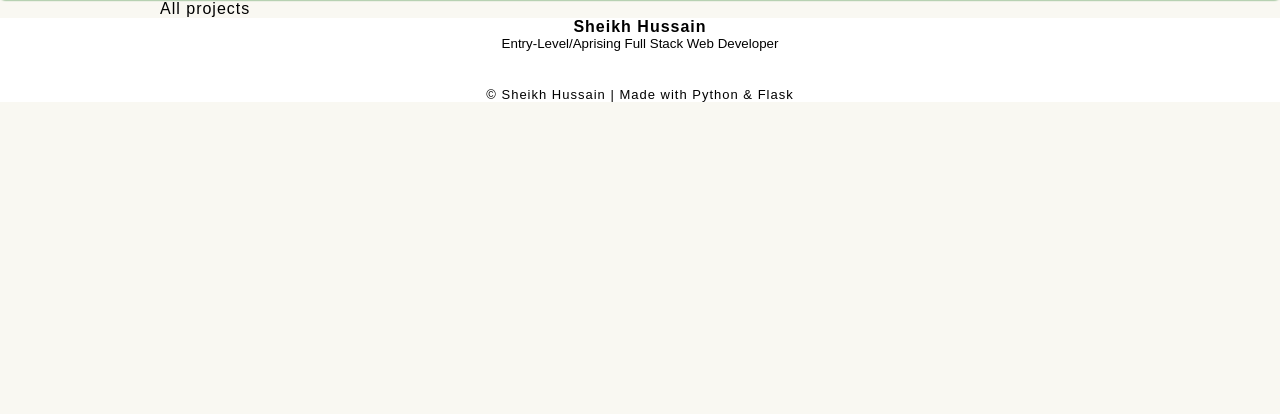
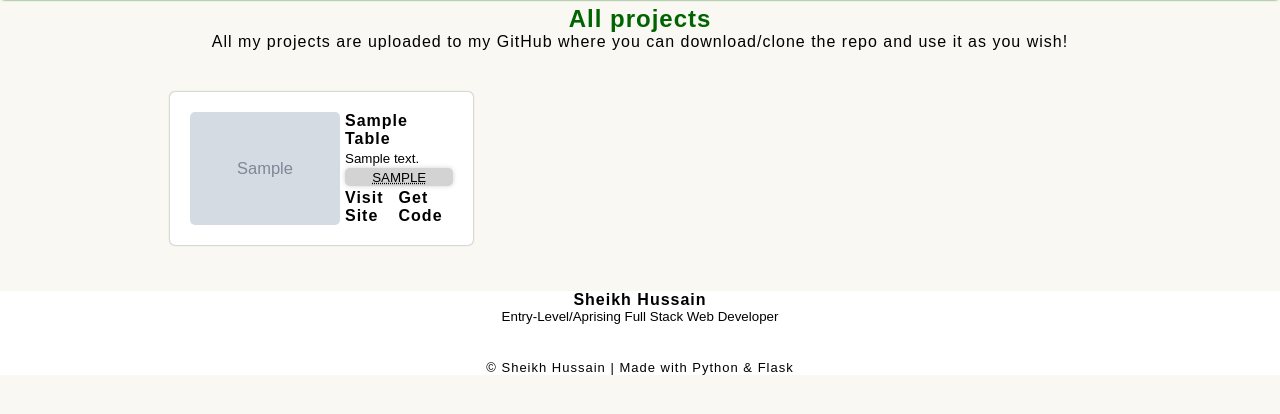
Before and after one commit to Sheikh-H/Sheikh-Hussain, a Flask app: template templates/all-projects.html in a window 1280 px wide. Shown: the part 100-514 px from the top of the page. Run offline with Flask 3, Linux system fonts and the light colour scheme; tables that the repository leaves empty hold one stand-in row (values such as "Sample post"); the template is opened without the code that fills it: values that come from a table or form of the project are taken from there, most other values are stand-ins (such as "Sample title", 1, 10 or a date in 2020); grey boxes marked "Sample" are stand-in pictures; some libraries are stand-ins or nearby versions; some web fonts are replaced.

Commit message:
projects page added

```diff
--- a/database/models/projects_table.py
+++ b/database/models/projects_table.py
@@ -12,13 +12,13 @@ class Project(db.Model):
     image_url: Mapped[str | None] = mapped_column(
         String(), nullable=True, default="https://placehold.net/600x600.png"
     )
-    title: Mapped[str] = mapped_column(String(100), nullable=False)
-    description: Mapped[str] = mapped_column(String(255), nullable=False)
+    title: Mapped[str] = mapped_column(String(50), nullable=False)
+    description: Mapped[str] = mapped_column(String(100), nullable=False)
     github: Mapped[str] = mapped_column(String(), nullable=False)
     live: Mapped[str | None] = mapped_column(String(), nullable=True)
     tags: Mapped[str | None] = mapped_column(String(), nullable=True)
     featured: Mapped[int] = mapped_column(Integer(), nullable=False, default=0)
-    completed: Mapped[date] = mapped_column(Date(), nullable=False)
+    completed: Mapped[date | None] = mapped_column(Date(), nullable=True)
     added: Mapped[datetime] = mapped_column(
         DateTime(timezone=True),
         nullable=False,
--- a/database/models/skills_table.py
+++ b/database/models/skills_table.py
@@ -10,6 +10,7 @@ class Skill(db.Model):
     __tablename__ = "Skills_Table"
     skill_id: Mapped[int] = mapped_column(primary_key=True)
     skill: Mapped[str] = mapped_column(String(50), nullable=False)
+    description: Mapped[str | None] = mapped_column(String(), nullable=True)
     duration: Mapped[int] = mapped_column(Integer(), nullable=False)
     added: Mapped[datetime] = mapped_column(
         DateTime(timezone=True),
--- a/static/css/home-page/intro-section.css
+++ b/static/css/home-page/intro-section.css
@@ -91,7 +91,7 @@
     flex-direction: column;
     justify-content: center;
     gap: 40px;
-    height: 85vh;
+    height: 70vh;
     width: 100%;
   }
 
--- a/static/css/home-page/skills-section.css
+++ b/static/css/home-page/skills-section.css
@@ -67,7 +67,8 @@
 /* Tablet */
 @media screen and (min-width: 700px) and (max-width: 999px) {
   .skills {
-    grid-template-columns: repeat(3, 1fr);
+    display: grid;
+    grid-template-columns: repeat(2, 1fr);
   }
 }
 
@@ -75,7 +76,7 @@
 @media screen and (min-width: 1000px) {
   .skills {
     display: grid;
-    grid-template-columns: repeat(4, 1fr);
+    grid-template-columns: repeat(2, 1fr);
     flex-direction: column;
     gap: 10px;
     padding: 5px;
--- /dev/null
+++ b/static/css/projects-page/projects-page.css
@@ -0,0 +1,81 @@
+.all-projects-section {
+  text-align: center;
+  padding: 5px;
+}
+
+.projects-grid {
+  display: flex;
+  flex-direction: column;
+  gap: 15px;
+  padding: 5px;
+}
+
+.project-item {
+  background-color: var(--colour-surface);
+  box-shadow: var(--shadow-medium);
+  border-radius: 5px;
+  display: flex;
+  padding: 5px;
+  gap: 5px;
+}
+
+.project-item:hover {
+  border: 1px solid var(--colour-secondary);
+}
+
+.project-item img {
+  width: 150px;
+  border-radius: 5px;
+}
+
+.project-description {
+  text-align: left;
+  display: flex;
+  flex-direction: column;
+  justify-content: space-between;
+  width: 100%;
+}
+
+.project-tags2 {
+  background-color: var(--colour-grey-light);
+  display: flex;
+  align-items: center;
+  justify-content: center;
+  border-radius: 5px;
+  box-shadow: 0 0 5px lightgrey;
+  gap: 10px;
+}
+
+/* Tablet */
+
+@media screen and (min-width: 700px) and (max-width: 999px) {
+  .projects-grid {
+    display: grid;
+    grid-template-columns: repeat(2, 1fr);
+    gap: 15px;
+    padding: 5px;
+  }
+  .project-item {
+    background-color: var(--colour-surface);
+    box-shadow: var(--shadow-medium);
+    padding: 10px;
+    border-radius: 5px;
+  }
+}
+
+/* Desktop */
+
+@media screen and (min-width: 1000px) {
+  .projects-grid {
+    display: grid;
+    grid-template-columns: repeat(3, 1fr);
+    gap: 15px;
+    padding: 5px;
+  }
+  .project-item {
+    background-color: var(--colour-surface);
+    box-shadow: var(--shadow-medium);
+    padding: 20px;
+    border-radius: 5px;
+  }
+}
--- a/static/css/styles.css
+++ b/static/css/styles.css
@@ -16,3 +16,5 @@
 @import url("./home-page/skills-section.css");
 @import url("./home-page/projects-section.css");
 @import url("./home-page/contact-section.css");
+
+@import url("./projects-page/projects-page.css");
--- a/static/js/components/hidden.js
+++ b/static/js/components/hidden.js
@@ -3,6 +3,8 @@ const intro = document.querySelector(".intro-section");
 const projects = document.querySelectorAll(".project");
 const contact = document.querySelector(".contact-section");
 const skills = document.querySelectorAll(".skill-card");
+const skillCards = document.querySelectorAll(".skill-card");
+const projectCards = document.querySelectorAll(".project-item");
 
 const observer = new IntersectionObserver(
   (entries) => {
@@ -17,10 +19,13 @@ const observer = new IntersectionObserver(
   },
 );
 
+if (intro) {
   observer.observe(intro);
+}
+
+if (about) {
   observer.observe(about);
-
-const skillCards = document.querySelectorAll(".skill-card");
+}
 
 const skillObserver = new IntersectionObserver(
   (entries) => {
@@ -32,7 +37,7 @@ const skillObserver = new IntersectionObserver(
         entry.target.classList.add("active");
         setTimeout(() => {
           bar.style.width = `${percent}%`;
-        }, 200);
+        }, 500);
         skillObserver.unobserve(entry.target);
       }
     });
@@ -42,15 +47,30 @@ const skillObserver = new IntersectionObserver(
   },
 );
 
+if (skillCards) {
   skillCards.forEach((card) => {
     skillObserver.observe(card);
   });
+}
 
+if (skills) {
   skills.forEach((skill) => {
     skillObserver.observe(skill);
   });
+}
 
+if (projects) {
   projects.forEach((project) => {
     observer.observe(project);
   });
+}
+
+if (contact) {
   observer.observe(contact);
+}
+
+if (projectCards) {
+  projectCards.forEach((item) => {
+    observer.observe(item);
+  });
+}
--- a/static/js/components/slider.js
+++ b/static/js/components/slider.js
@@ -1,3 +1,5 @@
 const slider = document.querySelector(".technologies");
 
-slider.innerHTML += slider.innerHTML;
+if (slider) {
+  slider.innerHTML += slider.innerHTML;
+}
--- a/templates/all-projects.html
+++ b/templates/all-projects.html
@@ -5,7 +5,59 @@
 
 {% block content %}
 <section class="all-projects-section">
-    <p>All projects</p>
-
+    <h1>All projects</h1>
+    <p>All my projects are uploaded to my GitHub where you can download/clone the repo and use it as you wish!</p>
+    <br>
+    <br>
+    <div class="project-search-box">
+        <!-- function to be added -->
+    </div>
+    <div class="projects-grid">
+        {% for project in projects %}
+        <div class="project-item hidden-up">
+            <img src="{{project.image_url}}" alt="{{project.title}}">
+            <div class="project-description">
+                <p><b>{{project.title.title()}}</b></p>
+                <small>{{project.description.capitalize()}}</small>
+                <div class="project-tags2">
+                    {% set tags = project.tags.split(", ") %}
+                    {% for tag in tags %}
+                    <div class="tag">
+                        {% if tag.upper() == "HTML" %}
+                        <small><abbr title="Hyper Text Markup Language">{{tag.upper()}}</abbr></small>
+                        {% elif tag.upper() == "CSS" %}
+                        <small><abbr title="Cascading Style Sheets">{{tag.upper()}}</abbr></small>
+                        {% elif tag.upper() == "JS" %}
+                        <small><abbr title="JavaScript">{{tag.upper()}}</abbr></small>
+                        {% elif tag.upper() == "Flask" %}
+                        <small><abbr title="Flask Framework">{{tag.upper()}}</abbr></small>
+                        {% elif tag.upper() == "SQL" %}
+                        <small><abbr title="Structured Query Language">{{tag.upper()}}</abbr></small>
+                        {% elif tag.upper() == "MONGODB" %}
+                        <small><abbr title="Mongo Database">{{tag.upper()}}</abbr></small>
+                        {% else %}
+                        <small><abbr title="">{{tag.upper()}}</abbr></small>
+                        {% endif %}
+                    </div>
+                    {% endfor %}
+                </div>
+                <div class="project-links">
+                    {% if project.live %}
+                    <a href="{{project.live}}" target="_blank">
+                        <p><b>Visit Site</b></p>
+                    </a>
+                    {% endif %}
+                    {% if project.github %}
+                    <a href="{{project.github}}" target="_blank">
+                        <p><b>Get Code</b></p>
+                    </a>
+                    {% endif %}
+                </div>
+            </div>
+        </div>
+        {% endfor %}
+    </div>
 </section>
+<br>
+<br>
 {% endblock content %}
--- a/templates/home.html
+++ b/templates/home.html
@@ -142,7 +142,7 @@
         <div class="project-header">
             <div class="project-icon"></div>
             <div>
-                <small>My Experience</small>
+                <small>Featured Work</small>
                 <h2>Projects</h2>
             </div>
         </div>
@@ -163,12 +163,16 @@
                 {% endfor %}
             </div>
             <div class="project-links">
+                {% if project.live %}
                 <a href="{{project.live}}" target="_blank">
                     <p><b>Live Demo</b></p>
                 </a>
+                {% endif %}
+                {% if project.github %}
                 <a href="{{project.github}}" target="_blank">
                     <p><b>Source Code</b></p>
                 </a>
+                {% endif %}
             </div>
         </div>
         {% endfor %}
```
Also changed, not shown: migrations/versions/77c90250d0fe_update_to_description.py (added, +32 -0 lines), migrations/versions/a21a90382812_update.py (added, +32 -0 lines), routes/main_routes.py (+6 -1 lines). Lines whose indentation alone changed are shown as unchanged.
